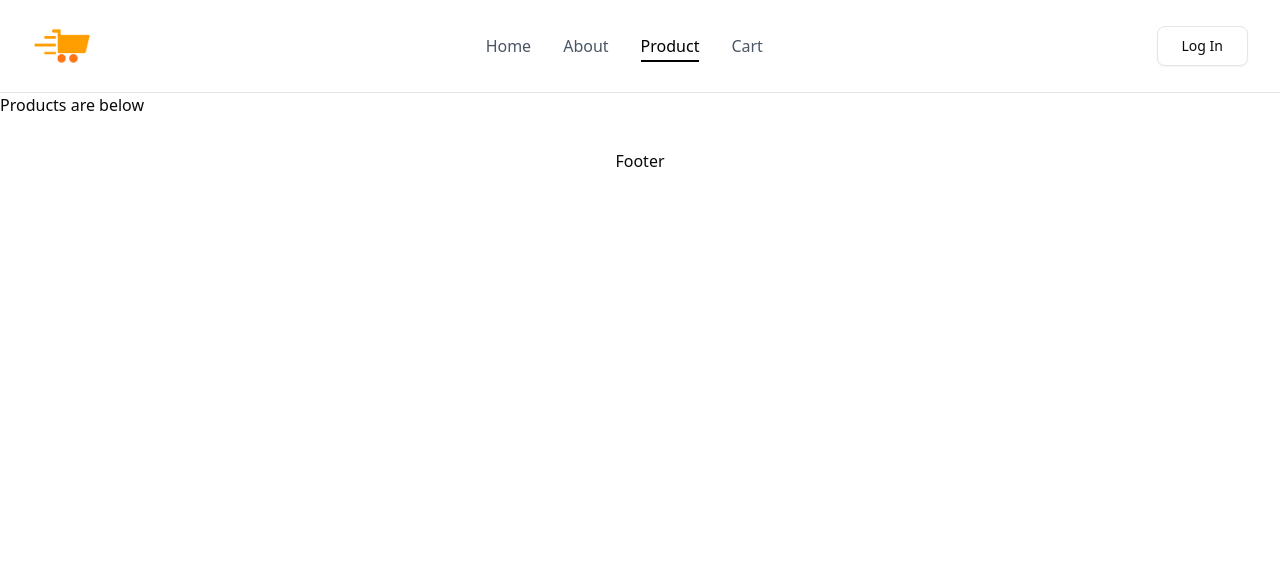
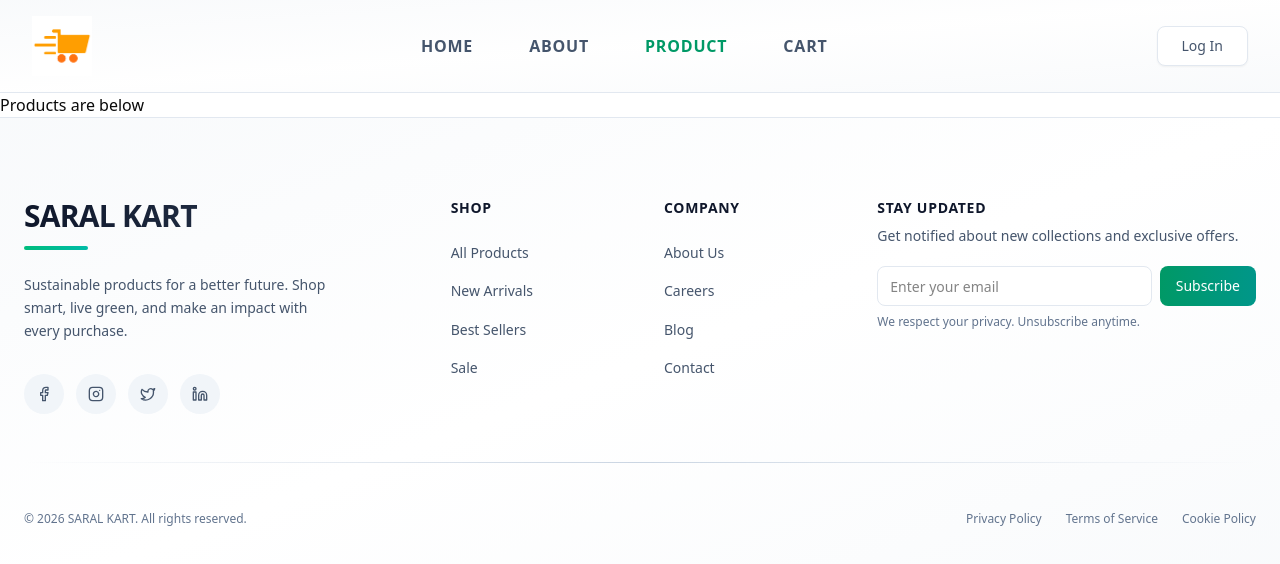
Before and after one commit to rawatsin/Saral_Kart, a React (Vite) app: page /product in a window 1280 px wide. Shown: the top 564 px of the page. Built offline with nearby package versions, Linux system fonts and the light colour scheme.

Commit message:
updated item

```diff
--- a/package.json
+++ b/package.json
@@ -11,6 +11,7 @@
   },
   "dependencies": {
     "@radix-ui/react-dropdown-menu": "^2.1.16",
+    "@radix-ui/react-separator": "^1.1.8",
     "@radix-ui/react-slot": "^1.2.4",
     "@tailwindcss/vite": "^4.1.18",
     "class-variance-authority": "^0.7.1",
--- a/src/components/Footer.jsx
+++ b/src/components/Footer.jsx
@@ -1,9 +1,145 @@
-import React from 'react'
+import { Link } from "react-router-dom"; // Added this import
+import { Facebook, Instagram, Twitter, Linkedin } from "lucide-react";
 
-const Footer = () => {
+export function Footer() {
   return (
-    <div className="flex justify-center my-8">Footer</div>
-  )
+    <footer className="w-full bg-gradient-to-br from-slate-50 via-white to-slate-50 dark:from-slate-950 dark:via-slate-900 dark:to-slate-950 border-t border-slate-200 dark:border-slate-800">
+      <div className="mx-auto max-w-7xl px-6 py-16 lg:py-20">
+        <div className="grid gap-12 md:grid-cols-2 lg:grid-cols-12">
+
+          {/* Brand & Description */}
+          <div className="space-y-6 lg:col-span-4">
+            <div className="space-y-3">
+              <h2 className="text-3xl font-bold tracking-tight bg-gradient-to-r from-slate-900 to-slate-700 dark:from-white dark:to-slate-300 bg-clip-text text-transparent">
+                SARAL KART
+              </h2>
+              <div className="h-1 w-16 bg-gradient-to-r from-emerald-500 to-teal-500 rounded-full"></div>
+            </div>
+            <p className="max-w-xs text-sm leading-relaxed text-slate-600 dark:text-slate-400">
+              Sustainable products for a better future. Shop smart, live green, and make an impact with every purchase.
+            </p>
+
+            {/* Social Links (Kept as <a> for external linking) */}
+            <div className="flex items-center gap-3 pt-2">
+              {[
+                { Icon: Facebook, href: "https://facebook.com", label: "Facebook" },
+                { Icon: Instagram, href: "https://instagram.com", label: "Instagram" },
+                { Icon: Twitter, href: "https://twitter.com", label: "Twitter" },
+                { Icon: Linkedin, href: "https://linkedin.com", label: "LinkedIn" },
+              ].map(({ Icon, href, label }) => (
+                <a
+                  key={label}
+                  href={href}
+                  target="_blank"
+                  rel="noopener noreferrer"
+                  className="group relative flex h-10 w-10 items-center justify-center rounded-full bg-slate-100 dark:bg-slate-800 text-slate-600 dark:text-slate-400 transition-all hover:bg-emerald-500 hover:text-white hover:shadow-lg hover:shadow-emerald-500/30 hover:-translate-y-1"
+                >
+                  <Icon className="h-4 w-4" />
+                  <span className="sr-only">{label}</span>
+                </a>
+              ))}
+            </div>
+          </div>
+
+          {/* Navigation - Shop */}
+          <div className="lg:col-span-2">
+            <h3 className="text-sm font-bold uppercase tracking-wider text-slate-900 dark:text-white mb-5">Shop</h3>
+            <ul className="space-y-3.5 text-sm">
+              {[
+                { name: 'All Products', path: '/shop' },
+                { name: 'New Arrivals', path: '/new' },
+                { name: 'Best Sellers', path: '/best-sellers' },
+                { name: 'Sale', path: '/sale' }
+              ].map((item) => (
+                <li key={item.name}>
+                  <Link
+
+                    className="group inline-flex items-center text-slate-600 dark:text-slate-400 transition-colors hover:text-emerald-600 dark:hover:text-emerald-400"
+                  >
+                    <span className="h-px w-0 bg-emerald-600 dark:bg-emerald-400 transition-all group-hover:w-4 group-hover:mr-2"></span>
+                    {item.name}
+                  </Link>
+                </li>
+              ))}
+            </ul>
+          </div>
+
+          {/* Navigation - Company */}
+          <div className="lg:col-span-2">
+            <h3 className="text-sm font-bold uppercase tracking-wider text-slate-900 dark:text-white mb-5">Company</h3>
+            <ul className="space-y-3.5 text-sm">
+              {[
+                { name: 'About Us', path: '/about' },
+                { name: 'Careers', path: '/careers' },
+                { name: 'Blog', path: '/blog' },
+                { name: 'Contact', path: '/contact' }
+              ].map((item) => (
+                <li key={item.name}>
+                  <Link
+
+                    className="group inline-flex items-center text-slate-600 dark:text-slate-400 transition-colors hover:text-emerald-600 dark:hover:text-emerald-400"
+                  >
+                    <span className="h-px w-0 bg-emerald-600 dark:bg-emerald-400 transition-all group-hover:w-4 group-hover:mr-2"></span>
+                    {item.name}
+                  </Link>
+                </li>
+              ))}
+            </ul>
+          </div>
+
+          {/* Newsletter */}
+          <div className="space-y-5 lg:col-span-4">
+            <div>
+              <h3 className="text-sm font-bold uppercase tracking-wider text-slate-900 dark:text-white mb-2">Stay Updated</h3>
+              <p className="text-sm text-slate-600 dark:text-slate-400">
+                Get notified about new collections and exclusive offers.
+              </p>
+            </div>
+            <form className="flex w-full max-w-sm flex-col gap-2" onSubmit={(e) => e.preventDefault()}>
+              <div className="flex gap-2">
+                <input
+                  type="email"
+                  placeholder="Enter your email"
+                  className="flex h-10 w-full rounded-md border border-slate-200 dark:border-slate-700 bg-white dark:bg-slate-800 px-3 py-2 text-sm focus-visible:outline-none focus-visible:ring-2 focus-visible:ring-emerald-500"
+                />
+                <button
+                  type="submit"
+                  className="inline-flex items-center justify-center rounded-md text-sm font-medium transition-all bg-gradient-to-r from-emerald-600 to-teal-600 text-white h-10 px-4"
+                >
+                  Subscribe
+                </button>
+              </div>
+              <p className="text-xs text-slate-500">
+                We respect your privacy. Unsubscribe anytime.
+              </p>
+            </form>
+          </div>
+        </div>
+
+        {/* Divider */}
+        <div className="my-12 h-px bg-gradient-to-r from-transparent via-slate-300 dark:via-slate-700 to-transparent"></div>
+
+        {/* Bottom Section */}
+        <div className="flex flex-col items-center justify-between gap-4 md:flex-row">
+          <p className="text-xs text-slate-500 dark:text-slate-500">
+            © {new Date().getFullYear()} SARAL KART. All rights reserved.
+          </p>
+
+          <div className="flex items-center gap-6 text-xs">
+            <Link  className="text-slate-500 hover:text-emerald-600 dark:hover:text-emerald-400 transition-colors">
+              Privacy Policy
+            </Link>
+            <Link className="text-slate-500 hover:text-emerald-600 dark:hover:text-emerald-400 transition-colors">
+              Terms of Service
+            </Link>
+            <Link className="text-slate-500 hover:text-emerald-600 dark:hover:text-emerald-400 transition-colors">
+              Cookie Policy
+            </Link>
+          </div>
+        </div>
+      </div>
+    </footer>
+  );
 }
 
-export default Footer
+export default Footer;
--- a/src/components/Header.jsx
+++ b/src/components/Header.jsx
@@ -3,61 +3,66 @@ import { Button } from "@/components/ui/button";
 import logo from "/logo.png";
 import { useState } from "react";
 
+const Header = () => {
+  const [log, setLog] = useState(true);
 
-const Header = () => {
-  const[log,setLog]=useState(true)
   return (
-    <header className="sticky top-0 z-50 border-b bg-white/80 backdrop-blur-md">
+    <header className="sticky top-0 z-50 border-b border-slate-200 dark:border-slate-800 bg-gradient-to-br from-slate-50/90 via-white/90 to-slate-50/90 dark:from-slate-950/90 dark:via-slate-900/90 dark:to-slate-950/90 backdrop-blur-md">
       <div className="mx-auto flex max-w-7xl items-center justify-between px-6 py-4 lg:px-8">
 
-        {/* Logo */}
-        <div className="flex items-center gap-2">
-          <Link to={"/"}>
+        {/* Logo & Brand Name Styling */}
+        <div className="flex items-center gap-3">
+          <Link to={"/"} className="flex items-center gap-3 group">
             <img
               src={logo}
               alt="Logo"
-            className="h-15 w-auto object-contain"
+              className="h-15 w-auto object-contain transition-transform group-hover:scale-105"
             />
+
           </Link>
-
         </div>
 
         {/* Navigation */}
-        <nav className="hidden items-center gap-8 md:flex">
+        <nav className="hidden items-center gap-14 md:flex">
           {["Home", "About", "Product", "Cart"].map((item) => (
             <NavLink
               key={item}
               to={`/${item === "Home" ? "" : item.toLowerCase()}`}
               className={({ isActive }) =>
-                `relative text-md font-medium transition
+                `group relative text-md font-semibold uppercase tracking-wider transition-colors flex flex-col items-center
                  ${
                    isActive
-                     ? "text-black after:absolute after:-bottom-1 after:left-0 after:h-[2px] after:w-full after:bg-black"
-                     : "text-gray-600 hover:text-black"
+                     ? "text-emerald-600 dark:text-emerald-400"
+                     : "text-slate-600 dark:text-slate-400 hover:text-emerald-600 dark:hover:text-emerald-400"
                  }`
               }
             >
               {item}
+              {/* Animated underline matching Footer list style */}
+              <span className="absolute -bottom-1 h-0.5 bg-emerald-500 transition-all duration-300 w-0 group-hover:w-full active-link-indicator"></span>
             </NavLink>
           ))}
         </nav>
 
         {/* Actions */}
-        {log ? <div className="flex items-center gap-3">
+        <div className="flex items-center gap-3">
+          {log ? (
             <Button
               variant="outline"
               size="lg"
-            className=" px-6 transition hover:bg-black hover:text-white"
+              className="rounded-md border-slate-200 dark:border-slate-700 bg-white dark:bg-slate-800 text-slate-600 dark:text-slate-400 transition-all hover:bg-emerald-500 hover:text-white hover:border-emerald-500"
             >
               Log In
             </Button>
-        </div>:<Button
-            variant="outline"
+          ) : (
+            <Button
               size="lg"
-            className=" px-6 transition hover:bg-black hover:text-white"
+              className="rounded-md bg-gradient-to-r from-emerald-600 to-teal-600 text-white shadow-md hover:shadow-emerald-500/20 transition-all"
             >
               Profile
-          </Button>}
+            </Button>
+          )}
+        </div>
       </div>
     </header>
   );
--- /dev/null
+++ b/src/components/ui/input.jsx
@@ -0,0 +1,24 @@
+import * as React from "react"
+
+import { cn } from "@/lib/utils"
+
+function Input({
+  className,
+  type,
+  ...props
+}) {
+  return (
+    <input
+      type={type}
+      data-slot="input"
+      className={cn(
+        "file:text-foreground placeholder:text-muted-foreground selection:bg-primary selection:text-primary-foreground dark:bg-input/30 border-input h-9 w-full min-w-0 rounded-md border bg-transparent px-3 py-1 text-base shadow-xs transition-[color,box-shadow] outline-none file:inline-flex file:h-7 file:border-0 file:bg-transparent file:text-sm file:font-medium disabled:pointer-events-none disabled:cursor-not-allowed disabled:opacity-50 md:text-sm",
+        "focus-visible:border-ring focus-visible:ring-ring/50 focus-visible:ring-[3px]",
+        "aria-invalid:ring-destructive/20 dark:aria-invalid:ring-destructive/40 aria-invalid:border-destructive",
+        className
+      )}
+      {...props} />
+  );
+}
+
+export { Input }
--- /dev/null
+++ b/src/components/ui/separator.jsx
@@ -0,0 +1,25 @@
+import * as React from "react"
+import * as SeparatorPrimitive from "@radix-ui/react-separator"
+
+import { cn } from "@/lib/utils"
+
+function Separator({
+  className,
+  orientation = "horizontal",
+  decorative = true,
+  ...props
+}) {
+  return (
+    <SeparatorPrimitive.Root
+      data-slot="separator"
+      decorative={decorative}
+      orientation={orientation}
+      className={cn(
+        "bg-border shrink-0 data-[orientation=horizontal]:h-px data-[orientation=horizontal]:w-full data-[orientation=vertical]:h-full data-[orientation=vertical]:w-px",
+        className
+      )}
+      {...props} />
+  );
+}
+
+export { Separator }
```
Also changed, not shown: src/components/Item.jsx (+12 -4 lines), 1 other file (tests, documents, lock files or other folders). Lines whose indentation alone changed are shown as unchanged.
